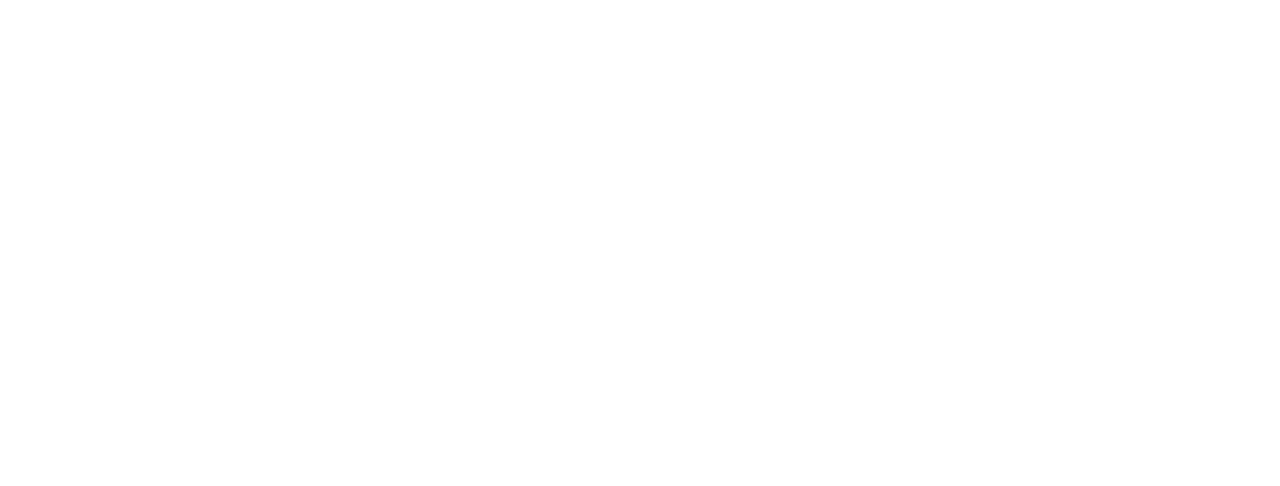
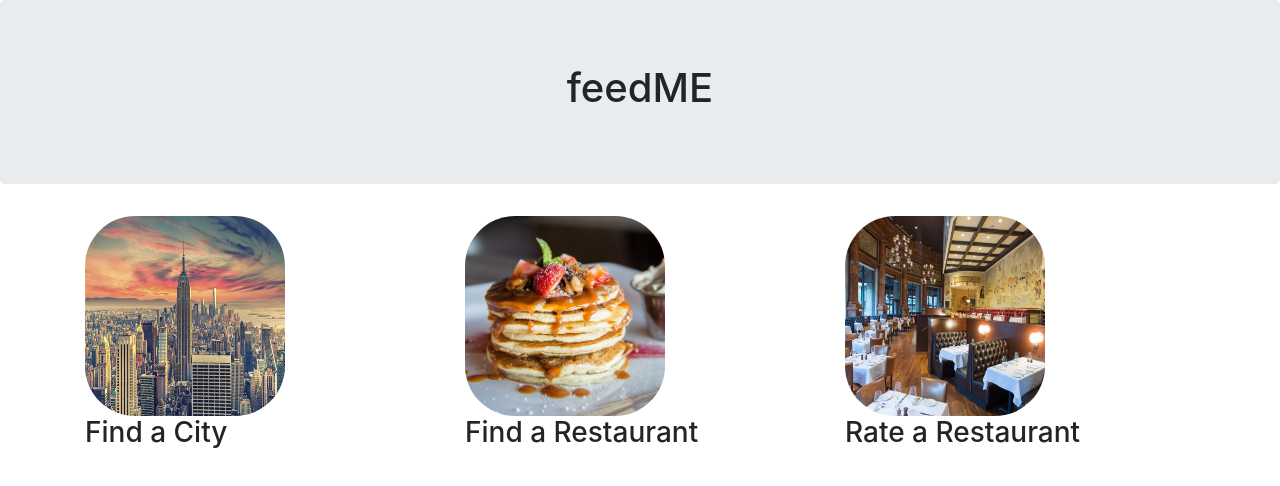
Before and after one commit to burritoscott/Project-1-feedME, a plain HTML site: page index.html in a window 1280 px wide. Drawn offline with nearby package versions, Linux system fonts and the light colour scheme.

Commit message:
started bootstrap layout and css

```diff
--- a/assets/css/style.css
+++ b/assets/css/style.css
@@ -0,0 +1,5 @@
+.img-rounded {
+    height: 200px;
+    width: 200px;
+    border-radius: 25%;
+}
--- a/index.html
+++ b/index.html
@@ -10,6 +10,30 @@
 <body>
 
 
+<div class = "jumbotron text-center">
+    <h1>feedME</h1>
+</div>
+
+<div class="container">
+        <div class="row">
+          <div class="col-sm-4">
+            <!-- //add a src for the image file OR use js to populate?  -->
+            <img src = "assets/images/empire_state_building.jpg" class = "img-rounded" alt= "empire_state_building">
+            <h3>Find a City</h3>
+          </div>
+          <div class="col-sm-4">
+            <!-- //add a src for the image file OR use js to populate?  -->
+            <img src = "assets/images/find_restaurant.jpeg" class="img-rounded" alt="pancakes">
+            <h3>Find a Restaurant</h3>
+          </div>
+          <div class="col-sm-4">
+              <!-- //add a src for the image file OR use js to populate?  -->
+            <img src = "assets/images/rate_restaurant.jpg" class = "img-rounded" alt="restaurant">
+            <h3>Rate a Restaurant</h3>
+          </div>
+        </div>
+      </div>
+
 
 
 
@@ -20,7 +44,7 @@ src="https://code.jquery.com/jquery-3.3.1.min.js"
 integrity="sha256-FgpCb/KJQlLNfOu91ta32o/NMZxltwRo8QtmkMRdAu8="
 crossorigin="anonymous">
 
-var url =
+var url = "aba5a0845a1a467d15ac7407a96d06d3";
 
 
 
```
Also changed, not shown: assets/images/empire_state_building.jpg (added), assets/images/find_restaurant.jpeg (added), assets/images/rate_restaurant.jpg (added), 1 other file.
